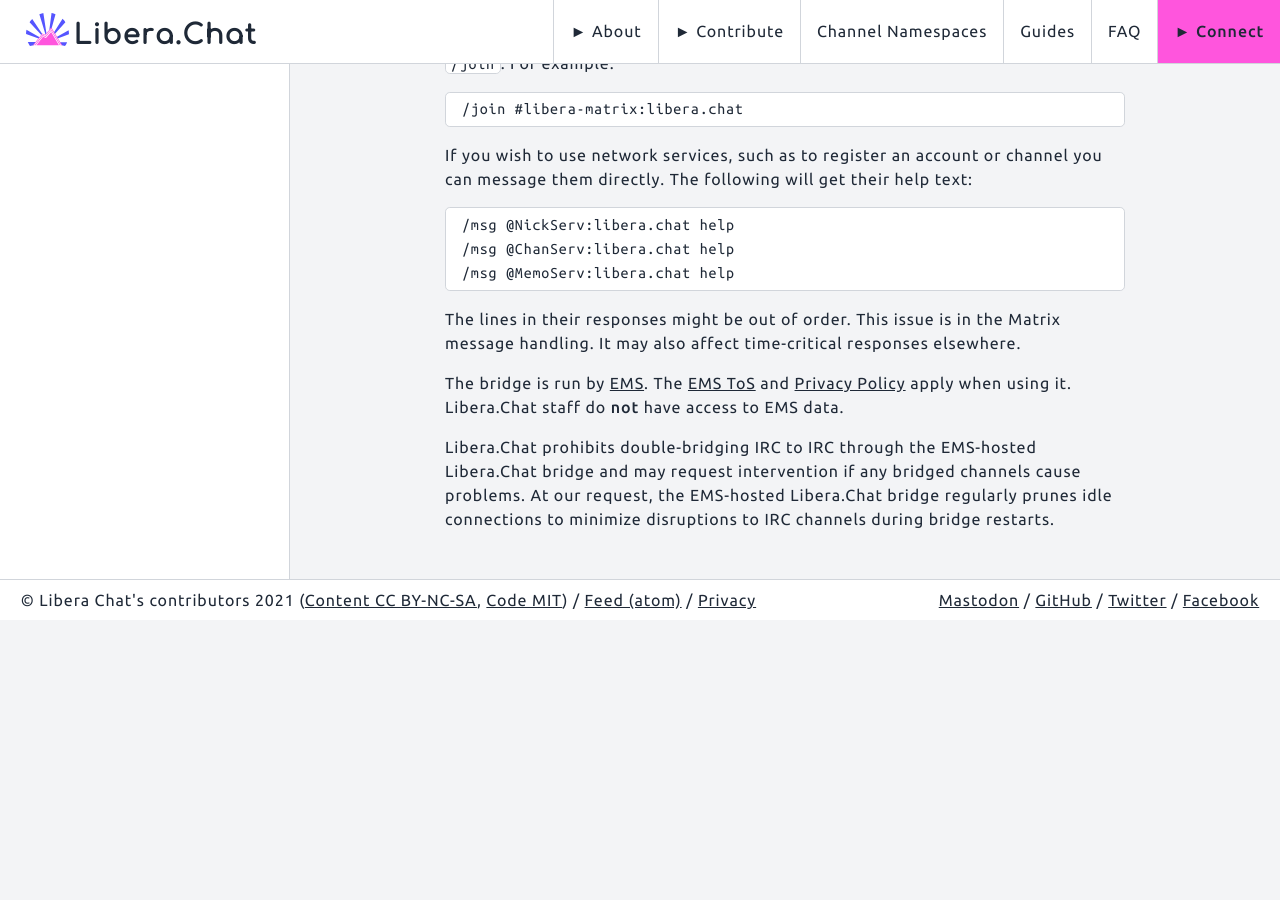
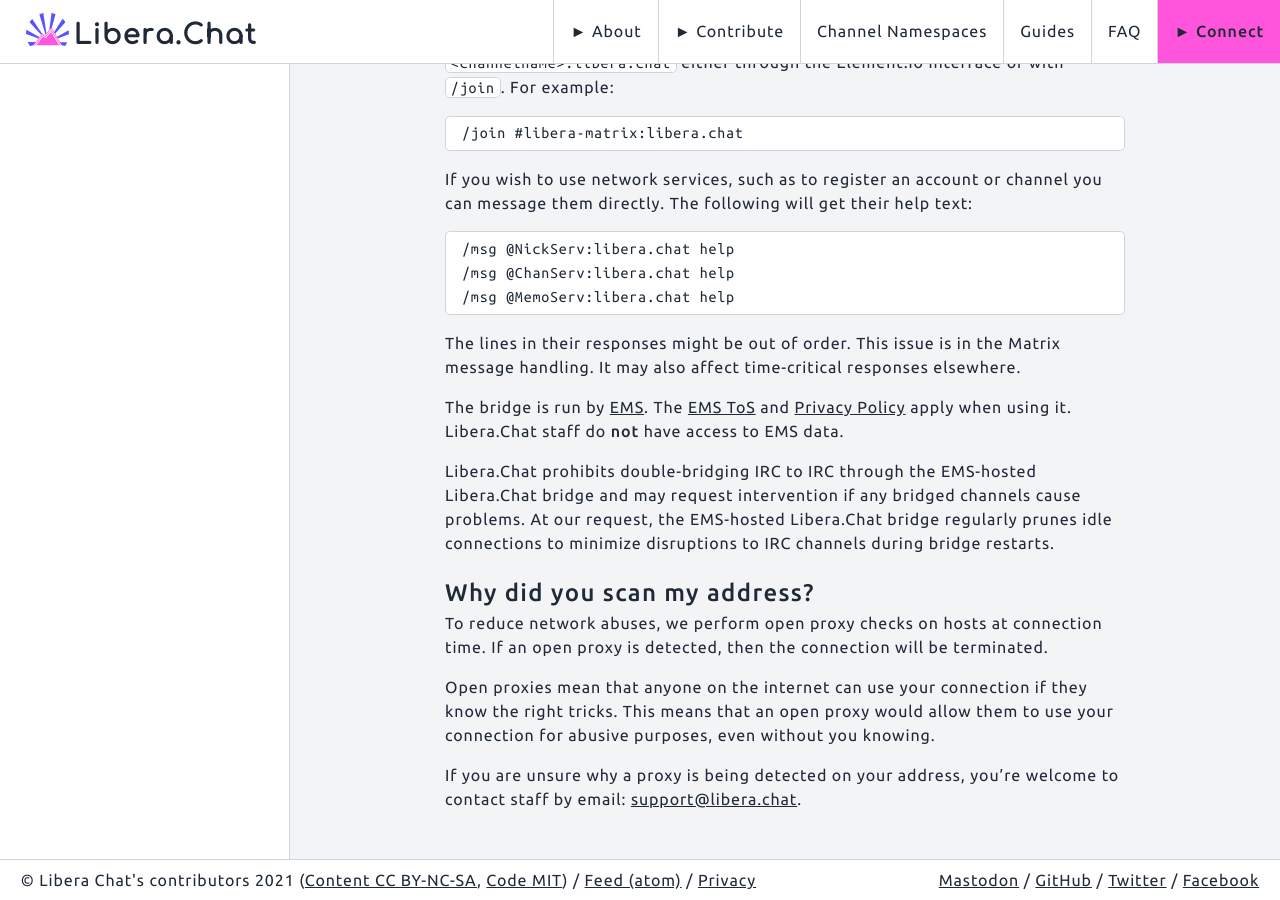
Before and after one commit to Libera-Chat/libera-chat.github.io, a Jekyll site: the page built from content/_guides/faq.md, in a window 1280 px wide and 900 px high, scrolled down 5807 px. Built offline with Jekyll 4.4.1, drawn with Linux system fonts in a browser that asks for light colours; before the commit the page ends 6427 px from its top, so only the background shows below that; some of the changed text lies outside the part shown.

Commit message:
proxy scan faq

```diff
--- a/content/_guides/faq.md
+++ b/content/_guides/faq.md
@@ -309,3 +309,15 @@
 problems. At our request, the EMS-hosted Libera.Chat bridge regularly prunes
 idle connections to minimize disruptions to IRC channels during bridge
 restarts.
+
+## Why did you scan my address?
+
+To reduce network abuses, we perform open proxy checks on hosts at connection
+time. If an open proxy is detected, then the connection will be terminated.
+
+Open proxies mean that anyone on the internet can use your connection if they
+know the right tricks. This means that an open proxy would allow them to use
+your connection for abusive purposes, even without you knowing.
+
+If you are unsure why a proxy is being detected on your address, you're
+welcome to contact staff by email: <support@libera.chat>.
```
